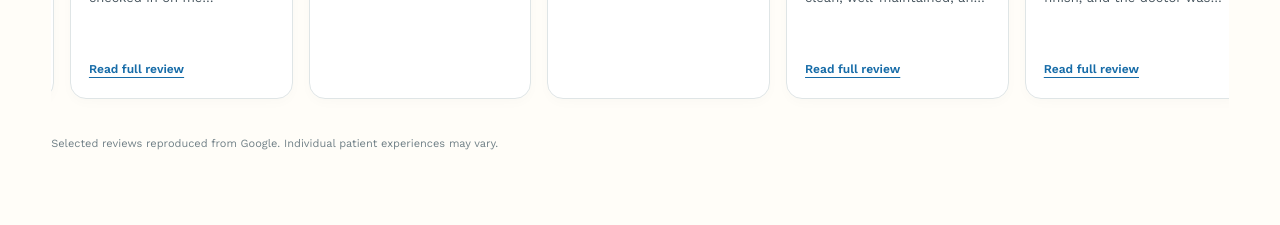
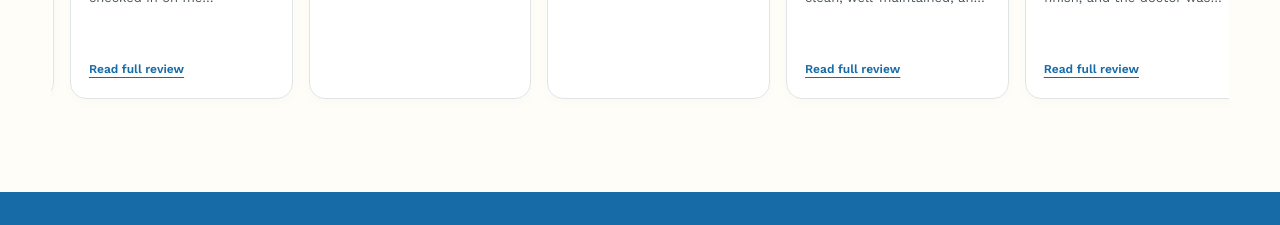
Before and after one commit to NidZ53/Shree_Sai_Dental_Clinic_25, a React (Vite) app: page / in a window 1280 px wide. Shown: the part 6040-6265 px from the top of the page. Built offline with nearby package versions, Linux system fonts and the light colour scheme; no server answers; a web font is replaced by a local one.

Commit message:
Update PatientReviews.jsx

```diff
--- a/src/PatientReviews.jsx
+++ b/src/PatientReviews.jsx
@@ -67,6 +67,6 @@ export default function PatientReviews() {
       {reviews.map((review, index) => <ReviewCard key={review.name} review={review} index={index} />)}
       {reviews.map((review, index) => <div className="patientReviewDuplicate" aria-hidden="true" key={'repeat-' + review.name}><ReviewCard review={review} index={index + reviews.length} duplicate /></div>)}
     </div>
-    <p className="patientReviewsNote">Selected reviews reproduced from Google. Individual patient experiences may vary.</p>
+
   </section>;
 }
```
